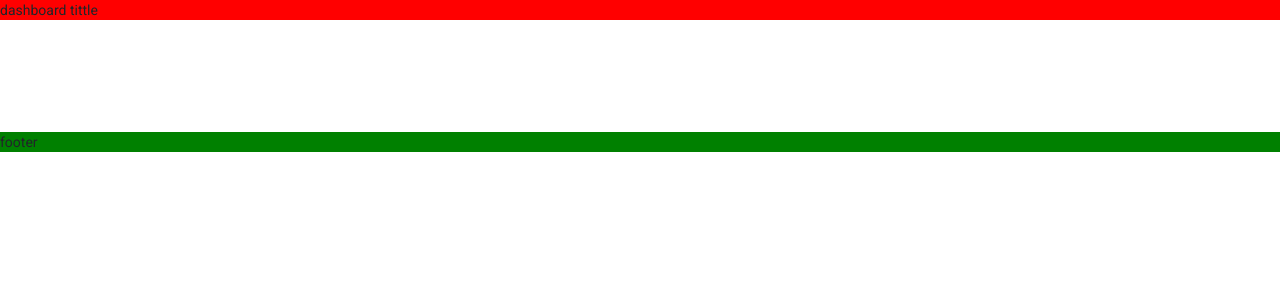
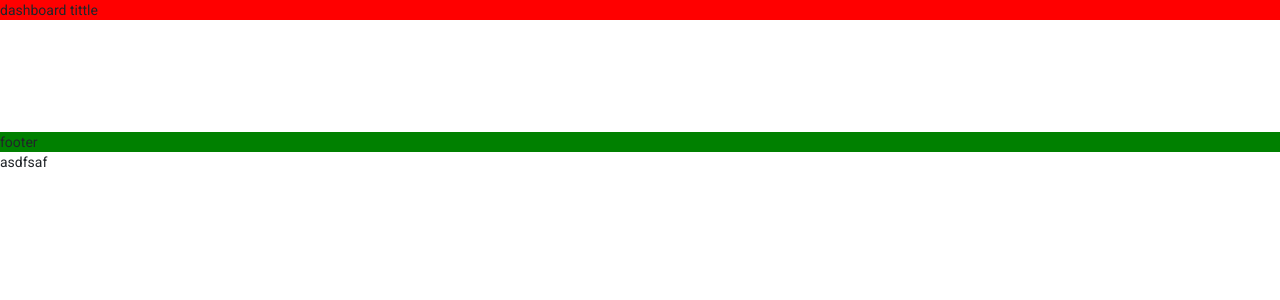
Before and after one commit to steenakc/Angular_CMS, an Angular app: page /dashboard in a window 1280 px wide. Shown: the top 300 px of the page. Built offline with nearby package versions, Linux system fonts and the light colour scheme.

Commit message:
commit 1

```diff
--- a/src/app/dashboard/dashboard.component.html
+++ b/src/app/dashboard/dashboard.component.html
@@ -7,3 +7,5 @@
 </div>
 
 <div style="background-color: green;">footer</div>
+
+<p>asdfsaf</p>
```
